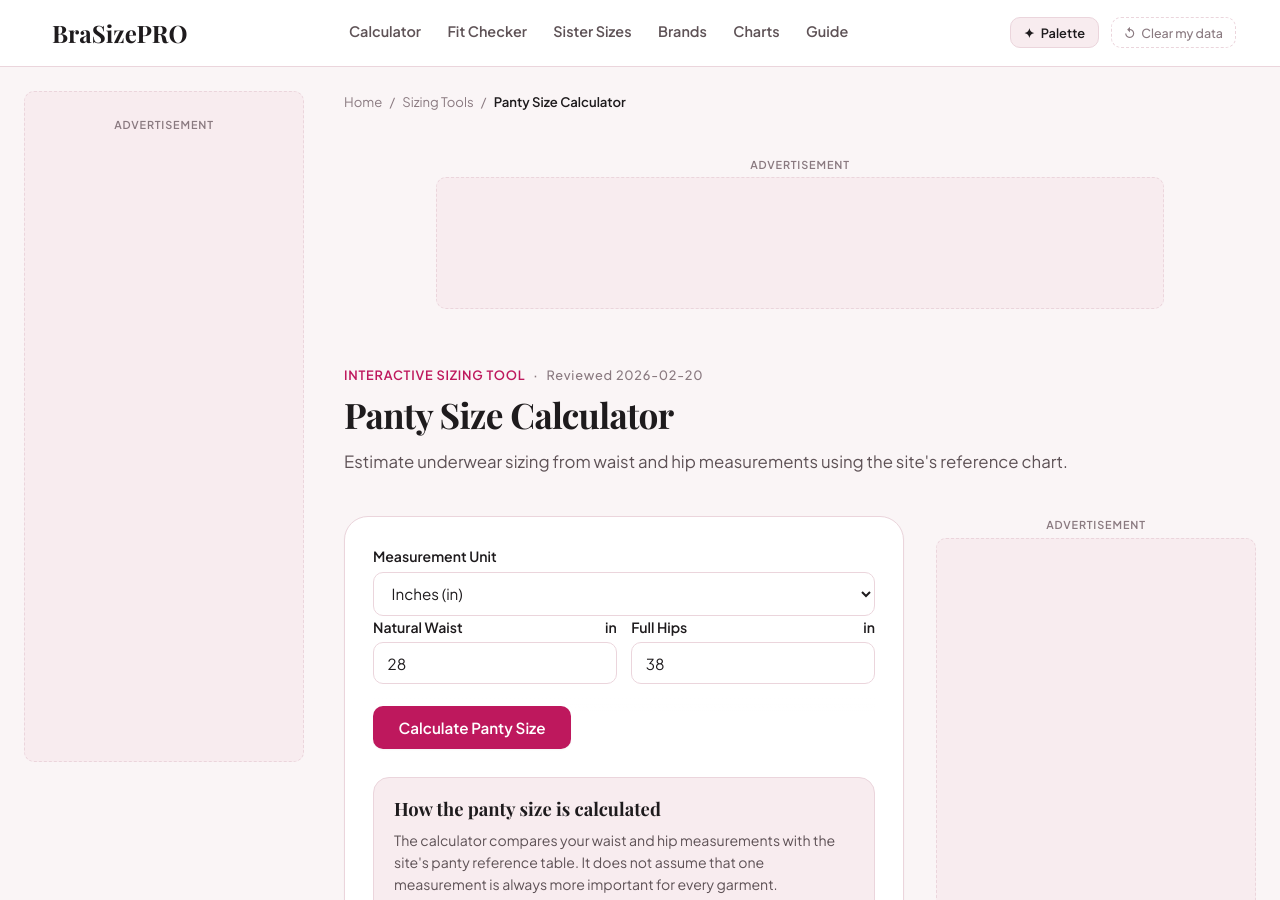
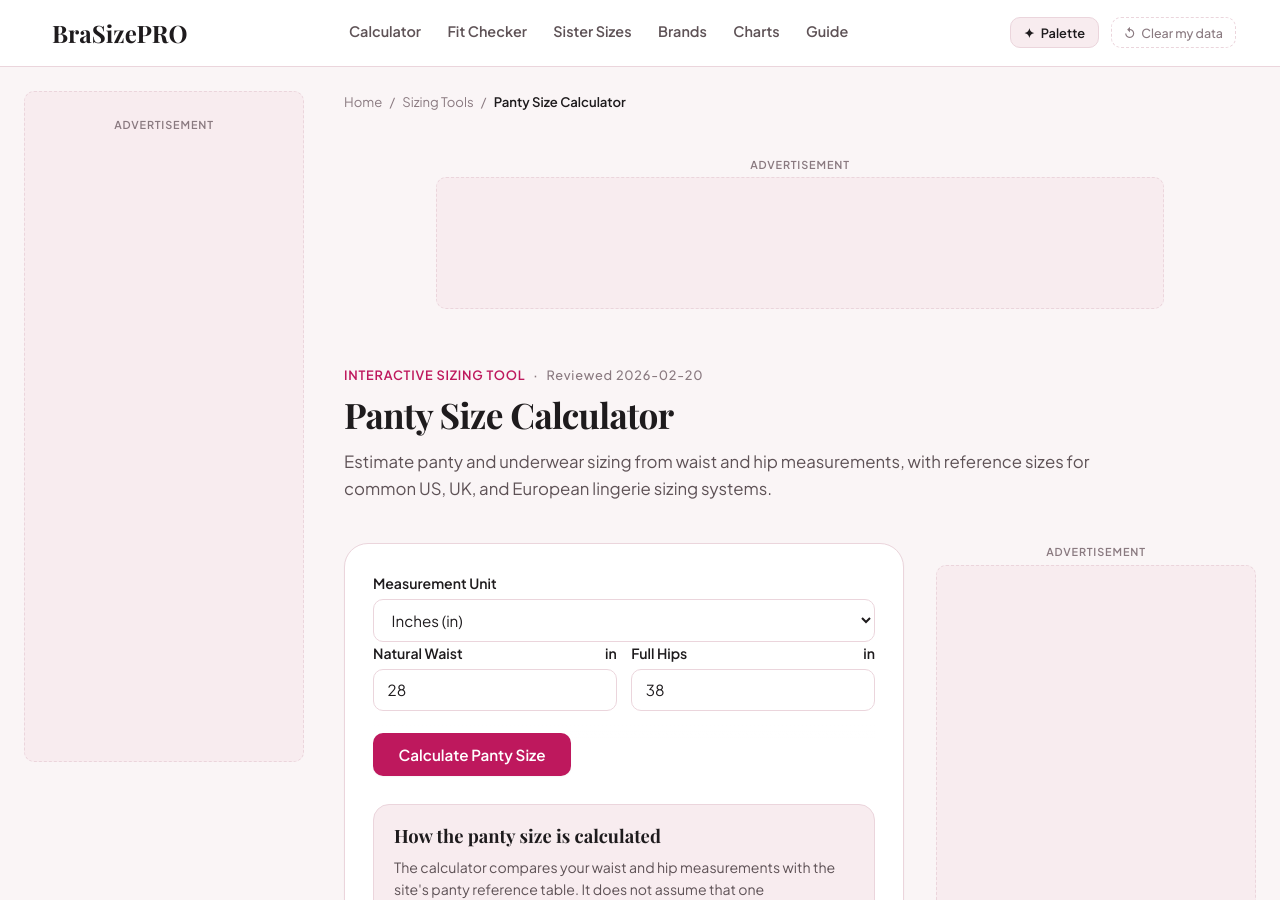
Before and after one commit to sharpedge74-cmyk/Bra-Size-Pro, a Jekyll site: the page built from panty-size-calculator.html, in a window 1280 px wide and 900 px high. Built offline with Jekyll 4.4.1, drawn with Linux system fonts in a browser that asks for light colours; some web fonts are replaced.

Commit message:
Improve SEO titles and meta descriptions

```diff
--- a/panty-size-calculator.html
+++ b/panty-size-calculator.html
@@ -1,7 +1,7 @@
 ---
 layout: tool
 title: "Panty Size Calculator"
-description: "Estimate underwear sizing from waist and hip measurements using the site's reference chart."
+description: "Estimate panty and underwear sizing from waist and hip measurements, with reference sizes for common US, UK, and European lingerie sizing systems."
 permalink: /panty-size-calculator
 breadcrumb_label: "Panty Size Calculator"
 intent: "Estimate underwear size from waist and hip measurements"
```
